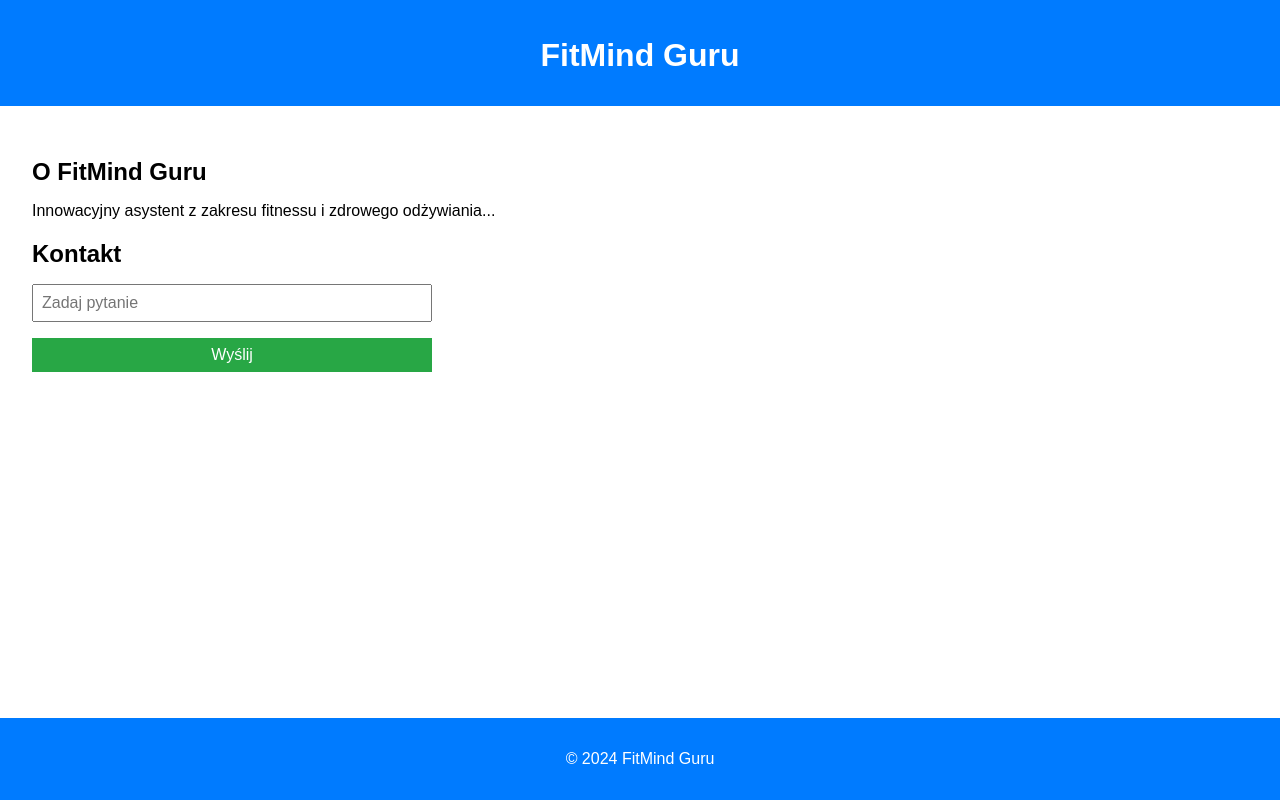
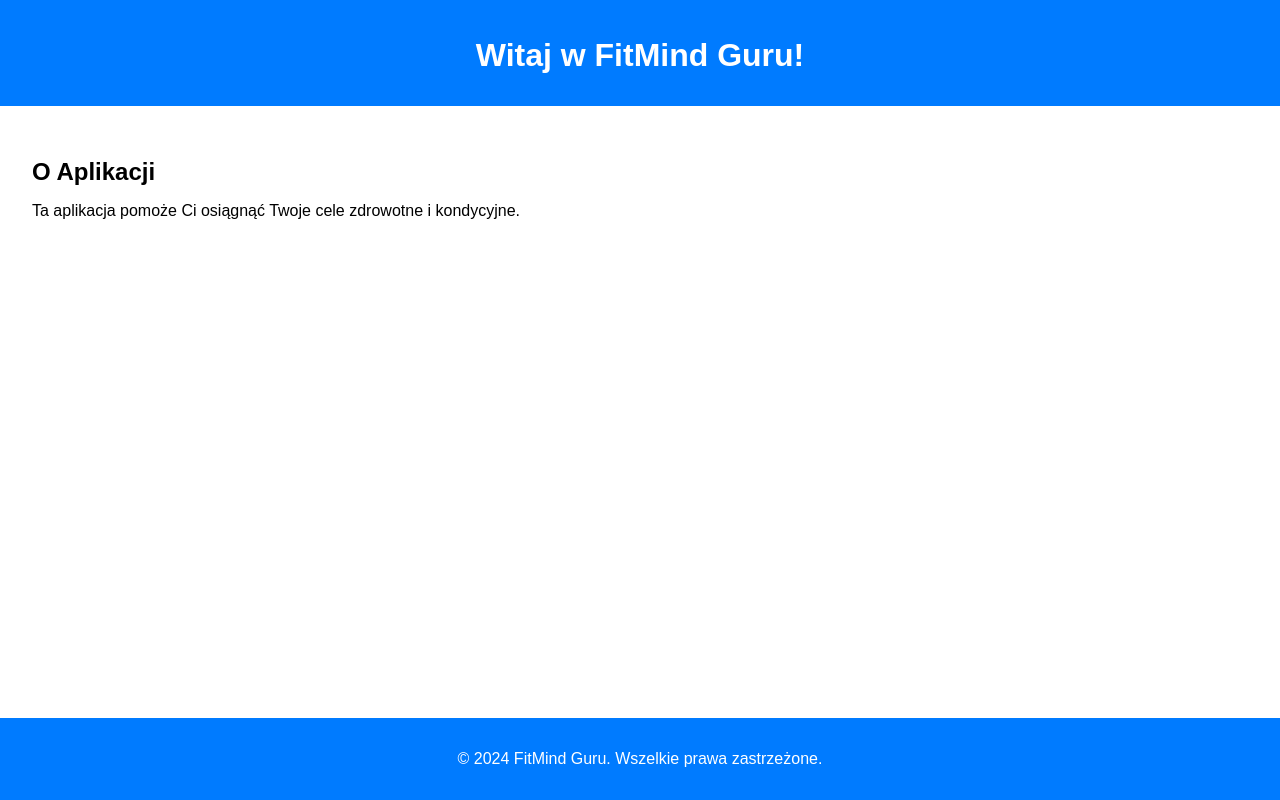
Before and after one commit to rdembski/FitMind-Guru, a website: page index.html in a window 1280 px wide. Drawn offline with Linux system fonts and the light colour scheme.

Commit message:
Update index.html

```diff
--- a/index.html
+++ b/index.html
@@ -8,23 +8,17 @@
 </head>
 <body>
     <header>
-        <h1>FitMind Guru</h1>
+        <h1>Witaj w FitMind Guru!</h1>
     </header>
     <main>
-        <section id="about">
-            <h2>O FitMind Guru</h2>
-            <p>Innowacyjny asystent z zakresu fitnessu i zdrowego odżywiania...</p>
+        <section>
+            <h2>O Aplikacji</h2>
+            <p>Ta aplikacja pomoże Ci osiągnąć Twoje cele zdrowotne i kondycyjne.</p>
         </section>
-        <section id="contact">
-            <h2>Kontakt</h2>
-            <form id="contact-form">
-                <input type="text" id="user-input" placeholder="Zadaj pytanie" required>
-                <button type="submit">Wyślij</button>
-            </form>
-        </section>
+        <!-- Tutaj można dodać więcej sekcji dotyczących funkcji aplikacji -->
     </main>
     <footer>
-        <p>&copy; 2024 FitMind Guru</p>
+        <p>&copy; 2024 FitMind Guru. Wszelkie prawa zastrzeżone.</p>
     </footer>
     <script src="script.js"></script>
 </body>
```
